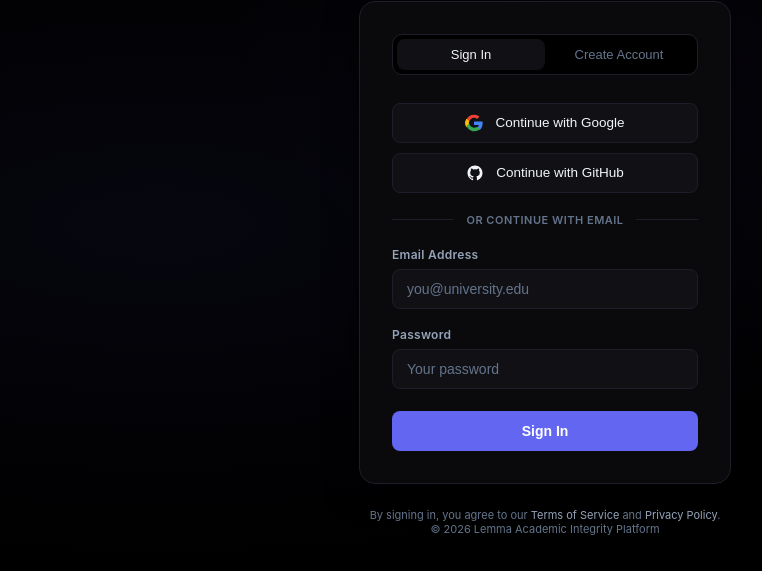
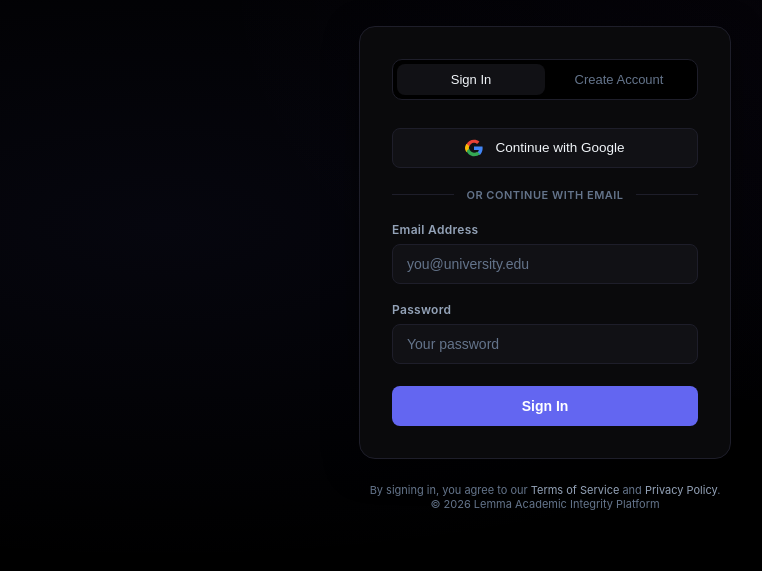
Before and after one commit to Achin450/lemma-ai, a website: page frontend/login.html in a window 1280 px wide. Shown: the part 175-746 px from the top of the page, without its empty margins (95-857 px from the left). Drawn offline with Linux system fonts and the light colour scheme.

Commit message:
Remove GitHub login button and keep only Google login

```diff
--- a/frontend/login.html
+++ b/frontend/login.html
@@ -200,12 +200,6 @@
                 </svg>
                 <span>Continue with Google</span>
             </button>
-            <button type="button" class="btn-social" onclick="initiateOAuth('github')">
-                <svg viewBox="0 0 24 24" fill="currentColor">
-                    <path fill-rule="evenodd" clip-rule="evenodd" d="M12 2C6.477 2 2 6.484 2 12.017c0 4.425 2.865 8.18 6.839 9.504.5.092.682-.217.682-.483 0-.237-.008-.868-.013-1.703-2.782.605-3.369-1.343-3.369-1.343-.454-1.158-1.11-1.466-1.11-1.466-.908-.62.069-.608.069-.608 1.003.07 1.53 1.032 1.53 1.032.892 1.53 2.341 1.088 2.91.832.092-.647.35-1.088.636-1.338-2.22-.253-4.555-1.113-4.555-4.951 0-1.093.39-1.988 1.029-2.688-.103-.253-.446-1.272.098-2.65 0 0 .84-.27 2.75 1.026A9.564 9.564 0 0112 6.844c.85.004 1.705.115 2.504.337 1.909-1.296 2.747-1.027 2.747-1.027.546 1.379.202 2.398.1 2.651.64.7 1.028 1.595 1.028 2.688 0 3.848-2.339 4.695-4.566 4.943.359.309.678.92.678 1.855 0 1.338-.012 2.419-.012 2.747 0 .268.18.58.688.482A10.019 10.019 0 0022 12.017C22 6.484 17.522 2 12 2z"/>
-                </svg>
-                <span>Continue with GitHub</span>
-            </button>
         </div>
 
         <div class="divider">
@@ -284,9 +278,9 @@
         hideMsg();
     }
 
-    function initiateOAuth(provider) {
+    function initiateOAuth(provider = 'google') {
         hideMsg();
-        showMsg(`Redirecting to ${provider === 'google' ? 'Google' : 'GitHub'} authentication...`, "success");
+        showMsg("Redirecting to Google authentication...", "success");
         // Direct redirect to backend OAuth entrypoint
         window.location.href = `${API_BASE}/api/v1/auth/oauth/${provider}/login`;
     }
```
